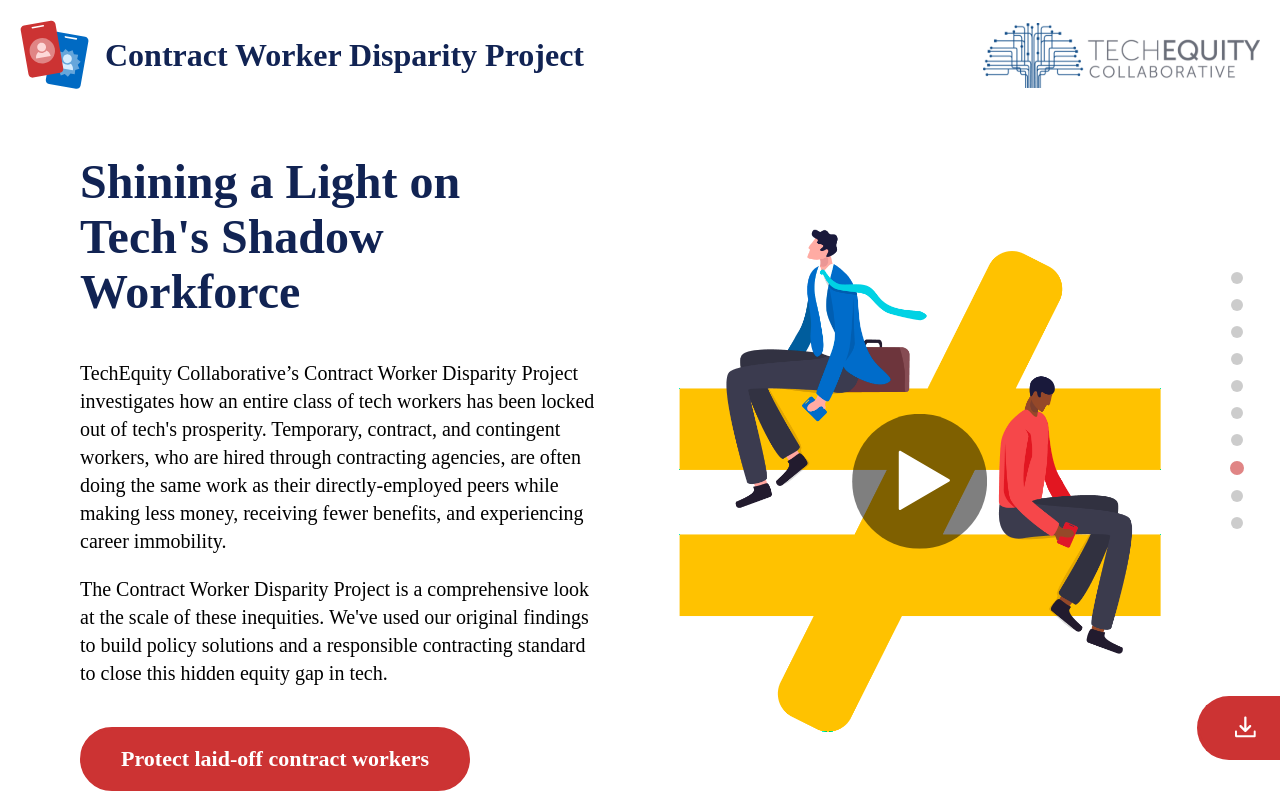
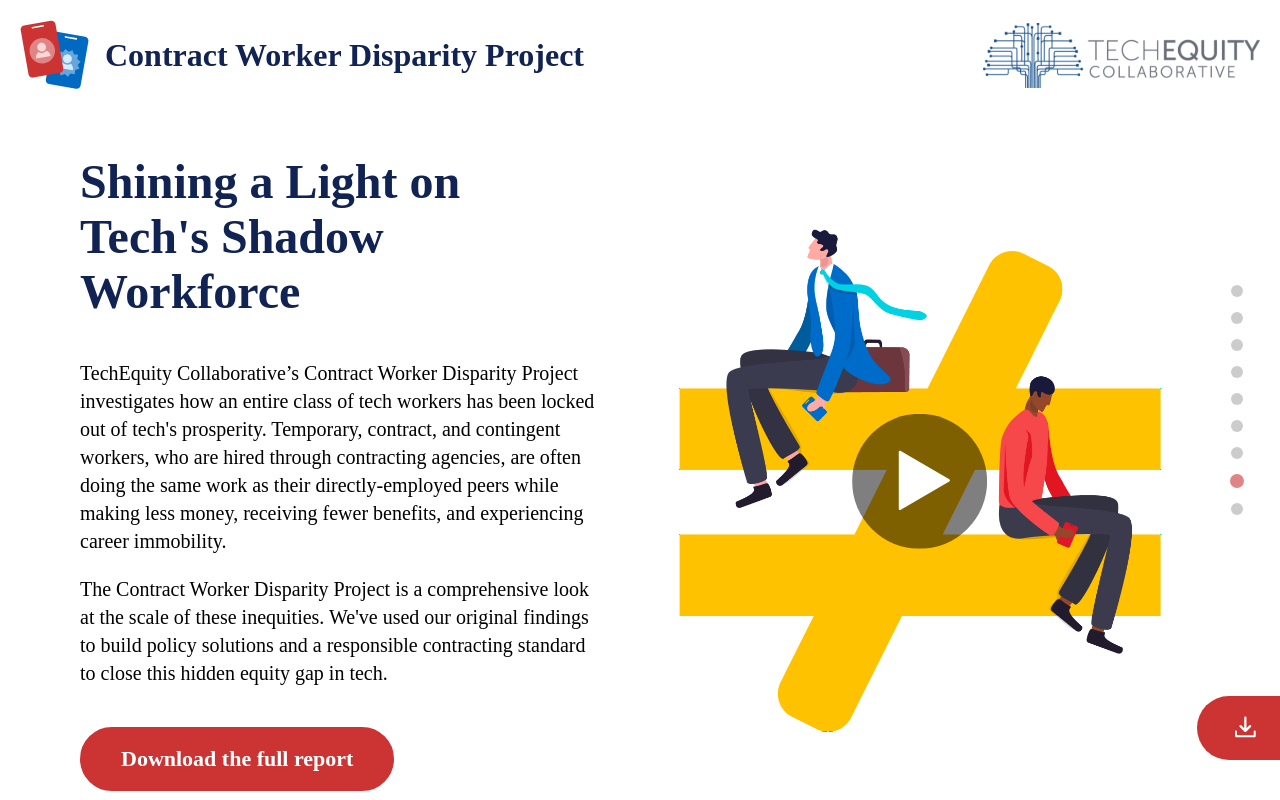
Before and after one commit to techequitycollaborative/cwdp, a React (Create React App) app: page / in a window 1280 px wide. Shown: the top 800 px of the page. Built offline with nearby package versions, Linux system fonts and the light colour scheme; a web font is replaced by a local one.

Commit message:
removed references to specific bills (#35)
* removed references to specific bills and reverted to a join campaign cta

* fixed landing section button

* updated node version

```diff
--- a/package.json
+++ b/package.json
@@ -28,8 +28,8 @@
     "eslint-plugin-react-hooks": "^4.2.0"
   },
   "scripts": {
-    "start": "react-scripts start",
-    "build": "react-scripts build",
+    "start": "export SET NODE_OPTIONS=--openssl-legacy-provider && react-scripts start",
+    "build": "export SET NODE_OPTIONS=--openssl-legacy-provider && react-scripts build",
     "test": "react-scripts test",
     "eject": "react-scripts eject",
     "lint": "eslint src/**/*.js src/**/*.jsx"
--- a/src/App.jsx
+++ b/src/App.jsx
@@ -1,9 +1,9 @@
 import { Global } from '@emotion/react';
 
-import { atGlanceCopy, mobilityAdvancementCopy, workplaceProtectionsCopy, closingGapCopy, ab1356Copy, sb1162Copy, policySolutionsCopy, glassDivideCopy, occupationalSegregationCopy } from 'assets';
+import { atGlanceCopy, mobilityAdvancementCopy, workplaceProtectionsCopy, closingGapCopy, joinCampaignCopy, policySolutionsCopy, glassDivideCopy, occupationalSegregationCopy } from 'assets';
 import { globalStyles, themeStyles } from 'theme';
 import { ContentSection, SectionIndicator, FloatingButton, Footer } from 'components';
-import { LandingSection, AtGlance, MobilityAdvancement, WorkplaceProtections, ResponsibleContractingStandard, AB1356, SB1162, PolicySolutions, GlassDivide, OccupationalSegregation } from 'sections';
+import { LandingSection, AtGlance, MobilityAdvancement, WorkplaceProtections, ResponsibleContractingStandard, JoinCampaign, PolicySolutions, GlassDivide, OccupationalSegregation } from 'sections';
 
 const App = () => (
   <>
@@ -14,12 +14,10 @@ const App = () => (
       <ContentSection content={ResponsibleContractingStandard()} title={closingGapCopy.title} />
       <ContentSection content={PolicySolutions()} title={policySolutionsCopy.title} background="dark" />
       <ContentSection
-        content={AB1356()}
-        title={ab1356Copy.title}
+        content={JoinCampaign()}
+        title={joinCampaignCopy.title}
         overrideBackground={themeStyles.colors.callToActionRed}
-        overrideHeight
       />
-      <ContentSection content={SB1162()} title={sb1162Copy.title} />
       <ContentSection content={MobilityAdvancement()} title={mobilityAdvancementCopy.title} />
       <ContentSection content={WorkplaceProtections()} title={workplaceProtectionsCopy.title} background="dark" />
       <ContentSection content={GlassDivide()} title={glassDivideCopy.title} />
--- a/src/assets/copy/landingSectionCopy.json
+++ b/src/assets/copy/landingSectionCopy.json
@@ -6,7 +6,8 @@
     "The Contract Worker Disparity Project is a comprehensive look at the scale of these inequities. We've used our original findings to build policy solutions and a responsible contracting standard to close this hidden equity gap in tech."
   ],
   "button": {
-    "label": "Protect laid-off contract workers"
+    "label": "Download the full report",
+    "url": "https://techequitycollaborative.org/download-the-contract-worker-disparity-project-2022-report/"
   },
   "downloadButton": {
     "label": "Download the report",
--- a/src/sections/LandingSection.jsx
+++ b/src/sections/LandingSection.jsx
@@ -79,7 +79,7 @@ const LandingSection = () => (
         <Blurb
           headline={landingSectionCopy.headline}
           description={landingSectionCopy.description}
-          scrollButton={{ text: landingSectionCopy.button.label, section: 4 }}
+          button={{ text: landingSectionCopy.button.label, url: landingSectionCopy.button.url }}
           textColumn
         />
       )}
```
